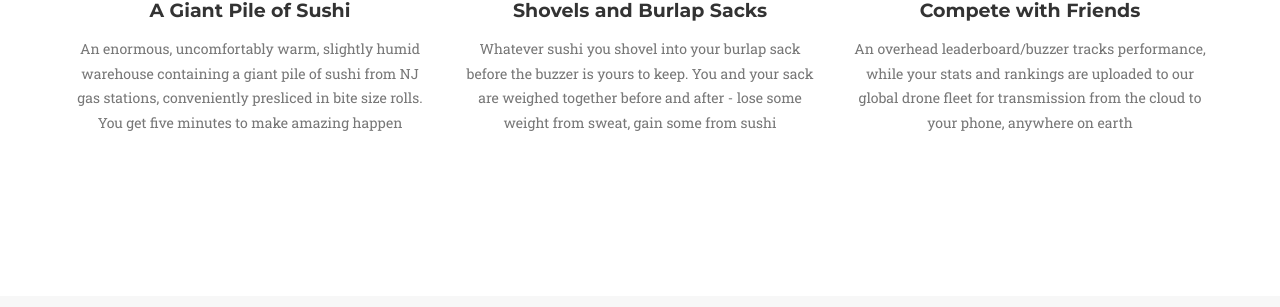
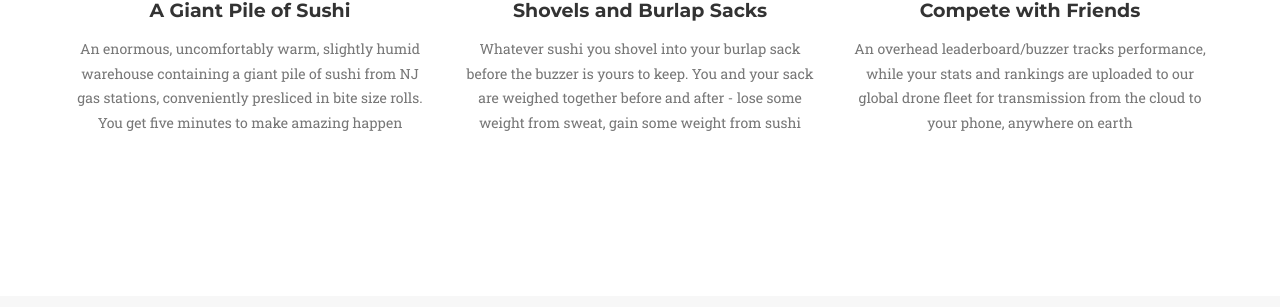
Before and after one commit to aleksnavratil/sushi-warehouse, a Jekyll site: the page built from index.html, in a window 1280 px wide and 900 px high, scrolled down 1128 px. Shown: the part 221-528 px from the top of the window. Built offline with Jekyll 4.4.1, drawn with Linux system fonts in a browser that asks for light colours; some web fonts are replaced; some of the changed text lies outside the part shown.

Commit message:
Minor copywriting improvements.

```diff
--- a/_config.yml
+++ b/_config.yml
@@ -61,7 +61,7 @@ people:
 
 - name: Adam Halbert
   pic: adam
-  position: Chief Visionary at SushiX Research Labs
+  position: Chief Visionary at Sushi X Research Labs
   social:
     - title: twitter
       url: https://twitter.com/carlthegnarl
--- a/_includes/experience.html
+++ b/_includes/experience.html
@@ -22,7 +22,7 @@
                         <i class="fa fa-laptop fa-stack-1x fa-inverse"></i>
                     </span>
                     <h4 class="service-heading">Shovels and Burlap Sacks</h4>
-                    <p class="text-muted">Whatever sushi you shovel into your burlap sack before the buzzer is yours to keep. You and your sack are weighed together before and after - lose some weight from sweat, gain some from sushi </p>
+                    <p class="text-muted">Whatever sushi you shovel into your burlap sack before the buzzer is yours to keep. You and your sack are weighed together before and after - lose some weight from sweat, gain some weight from sushi </p>
                 </div>
                 <div class="col-md-4">
                     <span class="fa-stack fa-4x">
```
